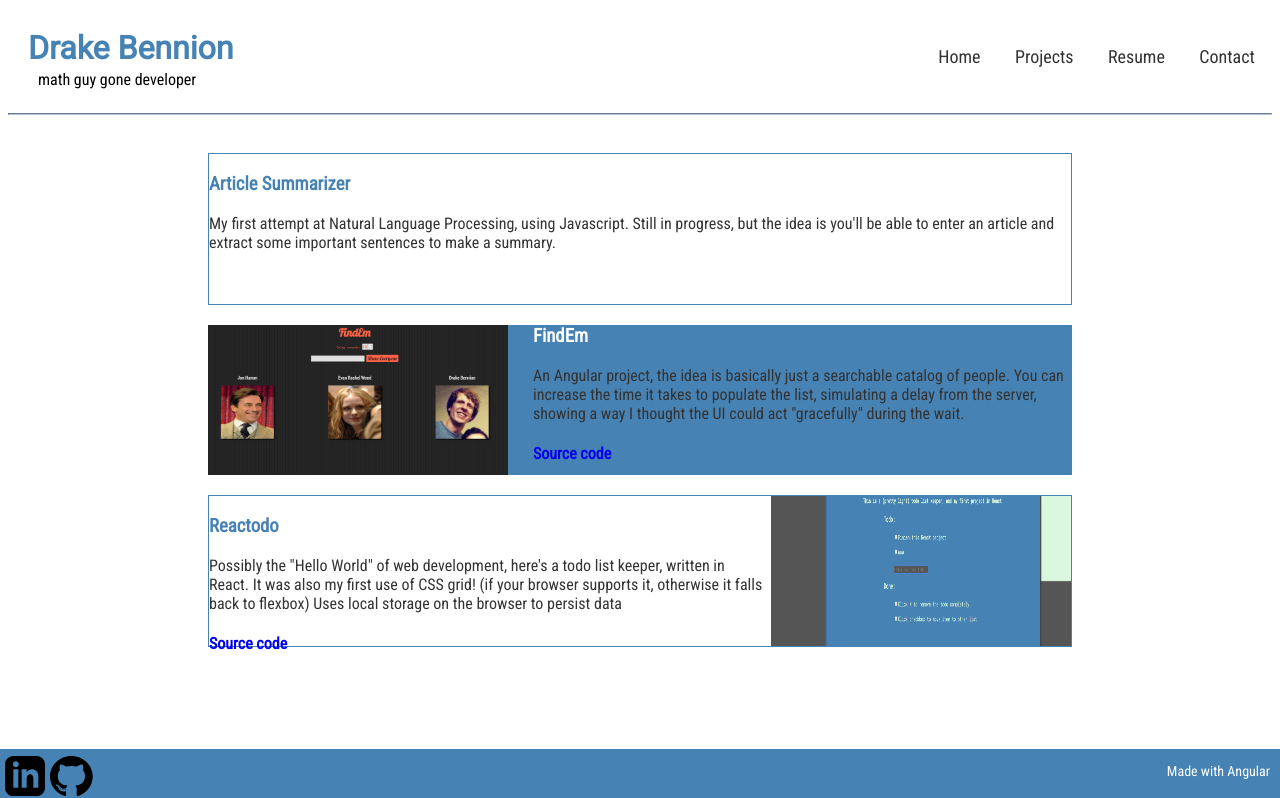
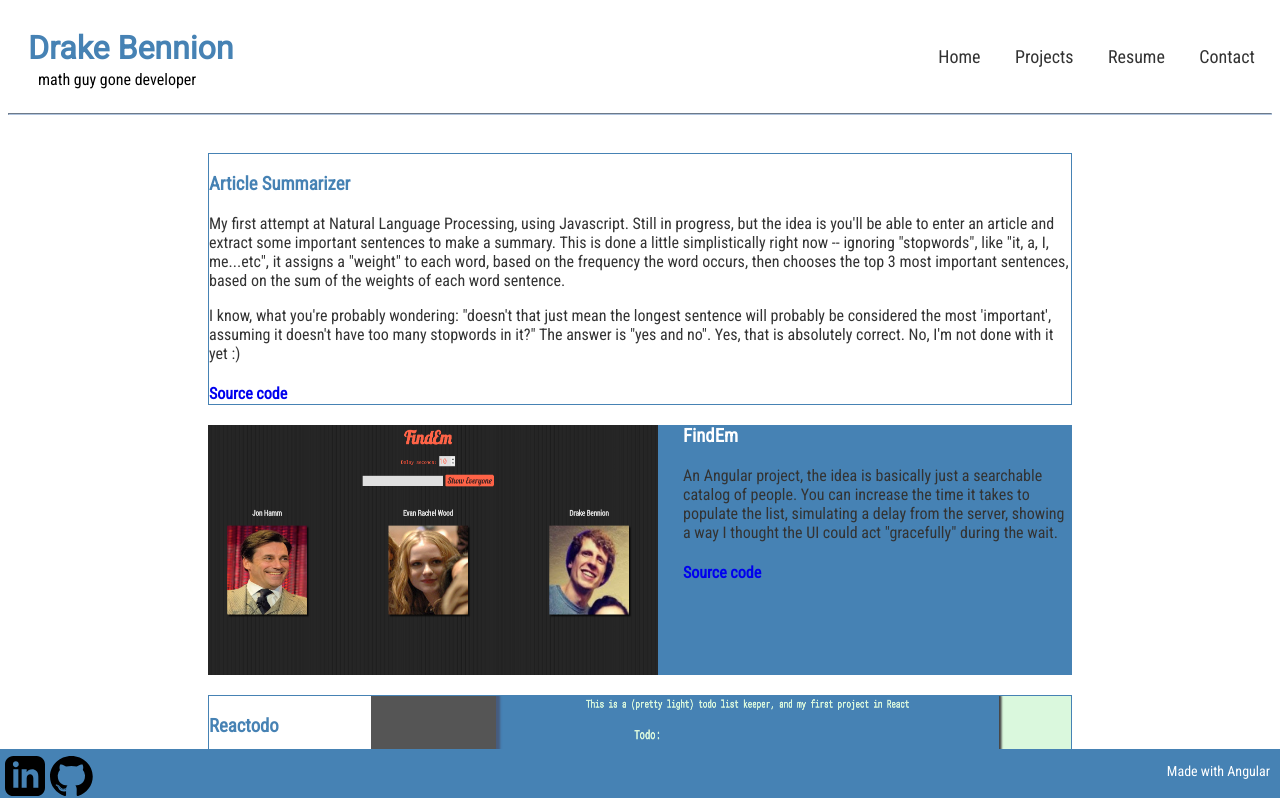
Before and after one commit to drakeywakey/drakeywakey.github.io, an Angular app: page /projects in a window 1280 px wide. Shown: the top 798 px of the page. Built offline with nearby package versions, Linux system fonts and the light colour scheme.

Commit message:
adding some more article summarizer info, plus a link to the new heroku project

```diff
--- a/src/app/projects.component.css
+++ b/src/app/projects.component.css
@@ -4,12 +4,12 @@ a {
 
 aside, img {
     color: #333;
-    height: 150px;
+    height: 250px;
     margin-bottom: 20px;
 }
 
 img {
-    width: 300px;
+    width: 450px;
 }
 
 a:nth-child(odd) aside {
@@ -39,3 +39,7 @@ a:nth-child(odd) h3 {
 a:nth-child(even) h3 {
     color: white;
 }
+
+#Reactodo img {
+    width: 700px;
+}
--- a/src/app/projects.component.html
+++ b/src/app/projects.component.html
@@ -1,11 +1,18 @@
 <div id="projects">
-    <a target="_blank" href="https://github.com/drakeywakey/nlp">
+    <a target="_blank" href="https://frozen-wave-70629.herokuapp.com/">
         <aside>
             <h3>Article Summarizer</h3>
             <p>My first attempt at Natural Language Processing, using Javascript.
                 Still in progress, but the idea is you'll be able to enter an
                 article and extract some important sentences to make a summary.
+                This is done a little simplistically right now -- ignoring "stopwords", like "it, a, I, me...etc",
+                it assigns a "weight" to each word, based on the frequency the word occurs, then chooses the top 3 most important sentences,
+                based on the sum of the weights of each word sentence.
             </p>
+            <p>I know, what you're probably wondering: "doesn't that just mean the longest sentence will probably be considered the most 'important',
+                assuming it doesn't have too many stopwords in it?" The answer is "yes and no". Yes, that is absolutely correct. No, I'm not done with it yet :)
+            </p>
+            <h4><a href="https://github.com/drakeywakey/abstractExtract">Source code</a></h4>
         </aside>
     </a>
     <a target="_blank" href="https://drakeywakey.github.io/people">
--- a/src/styles.css
+++ b/src/styles.css
@@ -1,4 +1,5 @@
 /* You can add global styles to this file, and also import other style files */
 body {
   font-family: 'Roboto Condensed', sans-serif;
+  margin-bottom: 60px;
 }
```
